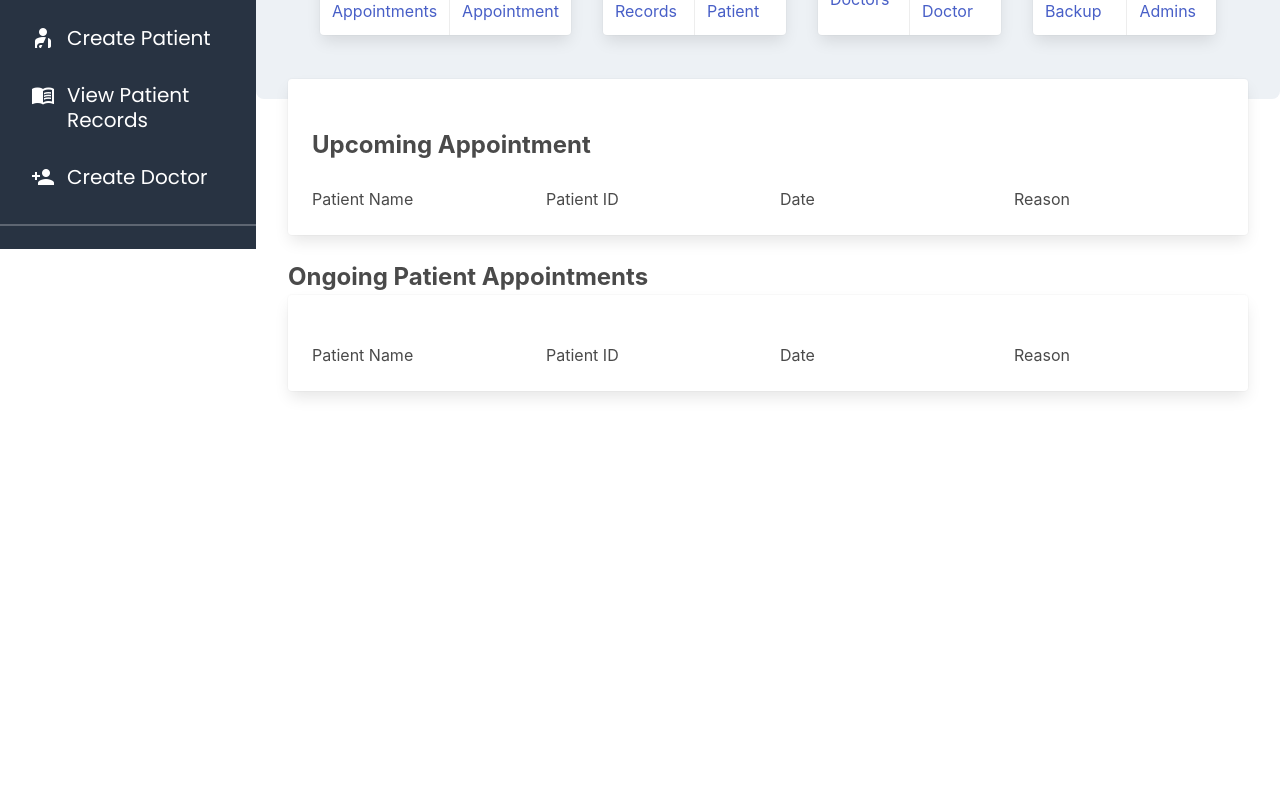
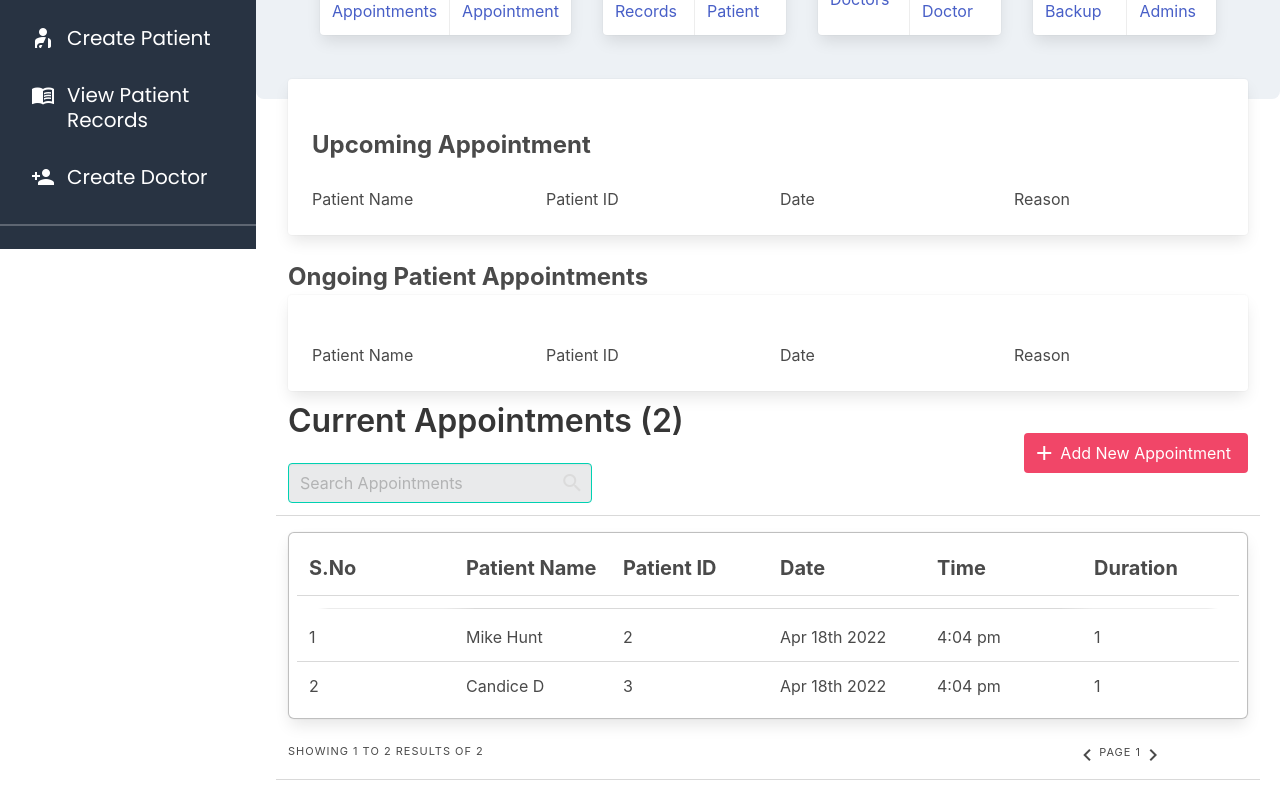
Before and after one commit to ajaytitus1386/CliniSol-Frontend, a Next.js app: page /dashboard/100100A/ in a window 1280 px wide. Shown: the part 551-1351 px from the top of the page. Before the commit the page ends 1065 px from the top, so only its background shows below. Built offline with nearby package versions, Linux system fonts and the light colour scheme.

Commit message:
feat: add appointments dummy to dashboard

```diff
--- a/pages/dashboard/[user_id].tsx
+++ b/pages/dashboard/[user_id].tsx
@@ -1,4 +1,5 @@
 import React from "react";
+import AppointmentsTable from "../../components/appointment/AppointmentsTable";
 
 const Dashboard = () => {
   const userName = "Nishal";
@@ -172,6 +173,8 @@ const Dashboard = () => {
         </div>
       </div>
 
+      <AppointmentsTable />
+
       <style jsx>{`
         .dashboard-overview {
           background: #EDF1F5;
```
